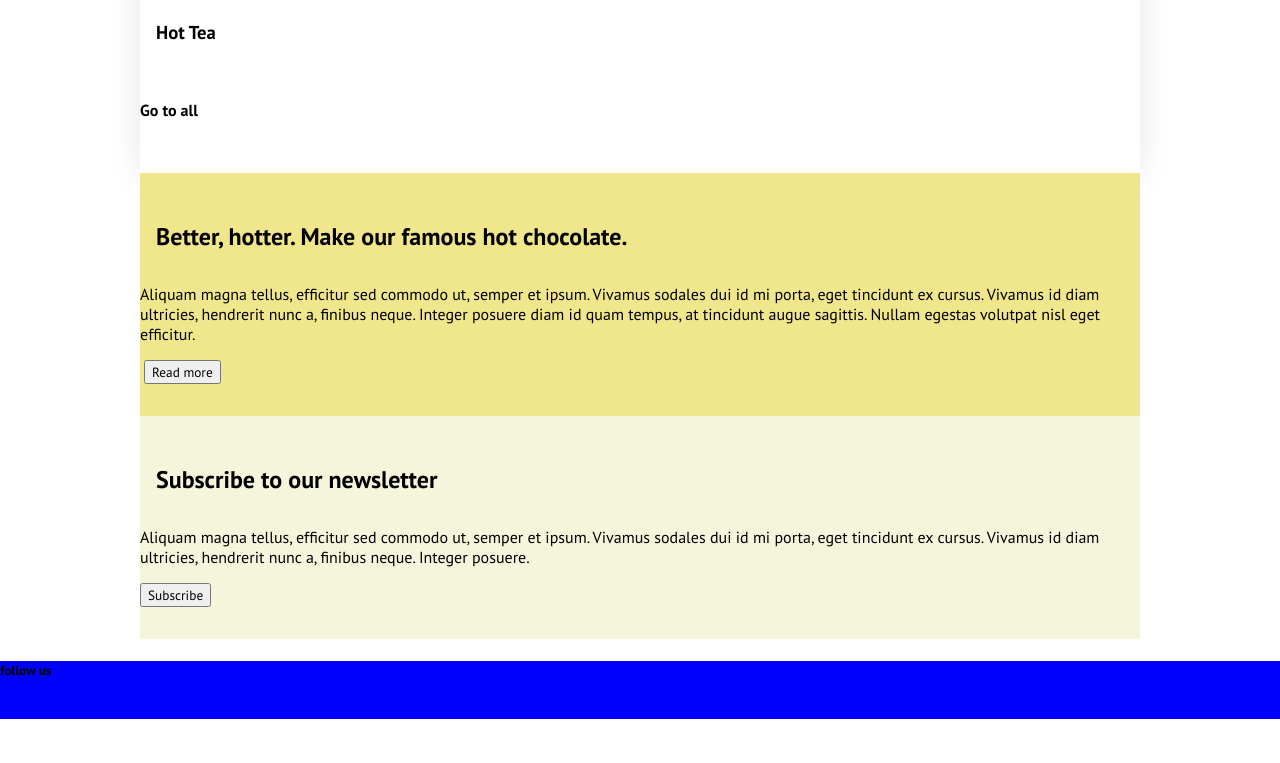
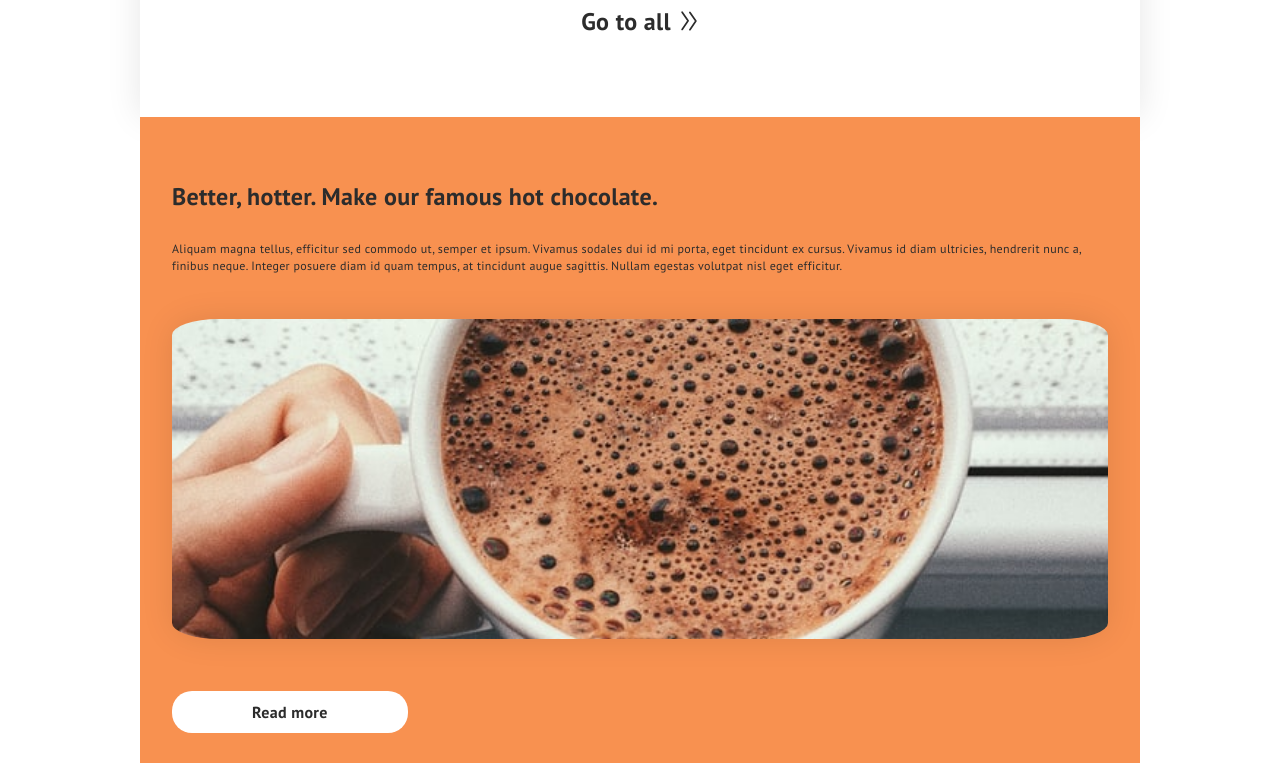
Before and after one commit to feliciaabelsson/inlamning-HTML-CSS, a plain HTML site: page index.html in a window 1280 px wide. Shown: the part 1717-2480 px from the top of the page. Before the commit the page ends 2436 px from the top, so only its background shows below. Drawn offline with nearby package versions, Linux system fonts and the light colour scheme; a web font is replaced by a local one.

Commit message:
first draft starter page mobile

```diff
--- a/css/style.css
+++ b/css/style.css
@@ -8,8 +8,9 @@
     --header-gradiant-overlay: linear-gradient(
         rgba(146, 131, 93, 0.3),
         rgba(146, 131, 93, 0.3));
-
-
+    --grid-gradiant-overlay: linear-gradient(
+        rgba(44, 44, 44, 1),
+        rgba(44, 44, 44, 1));
 }
 
 /*
@@ -25,8 +26,13 @@ h1 {
 
 h2 {
     font-size: 1.5rem;
-    padding: 1rem;
+    padding: 1rem 2rem;
     margin: 0;
+}
+
+p {
+    font-size: .75rem;
+    line-height: 1.1rem;
 }
 
 p,
@@ -36,13 +42,26 @@ h4,
 h5,
 a {
     font-family: 'PT Sans', sans-serif;
+    color: var(--dark-grey);
+    letter-spacing: .02rem;
 }
 
 article.basic-styling {
     max-width: var(--max-width);
     margin: 0 auto;
     width: 100%;
-    padding: 2rem 0;
+    padding: 3rem 0;
+}
+
+.btn {
+    border: none;
+    border-radius: 20px 20px;
+    font-size: 1rem;
+    padding: .7rem 5rem;
+    font-weight: 700;
+    cursor: pointer;
+    margin-top: 1rem;
+    margin-bottom: 1rem;
 }
 
 /*--x-- Global --x--*/
@@ -112,9 +131,26 @@ article.top-crafts h2{
 section.crafts-grid {
     display: grid;
     grid-template-columns: repeat(1, 1fr);
-    gap: 1rem;
+    gap: 2rem;
     margin: 0 auto;
-    padding: 1rem;
+    padding: 2rem;
+}
+
+section.crafts-grid article {
+    position: relative;
+    display: flex;
+    justify-content: center;
+    align-items: center;
+}
+
+section.crafts-grid article h3 {
+    position: absolute;
+    font-size: 2.5rem;
+    color: white;
+    font-weight: 700;
+    text-transform: uppercase;
+    letter-spacing: .2rem;
+    text-shadow: 0 0 .5rem rgba(0,0,0,.2);
 }
 
 section.crafts-grid figure {
@@ -129,26 +165,97 @@ section.crafts-grid figure img {
     object-position: center;
 }
 
+section.go-to-all-crafts {
+    display: flex;
+    font-size: 1.5rem;
+    justify-content: center;
+    align-items: center;
+}
+
+section.go-to-all-crafts img {
+    width: 20px;
+    height: 20px;
+    padding-left: .5rem;
+}
 
 /*--x-- Article Top Crafts --x--*/
 
 
 /*----- Article Hot Chocolate -----*/
 article.hot-chocolate {
-    background: khaki;
+    background: var(--orange);
 }
+
+article.hot-chocolate p {
+    padding: 0 2rem;
+}
+
+article.hot-chocolate figure {
+   margin: 0;
+   padding: 2rem;
+}
+
+article.hot-chocolate figure img {
+    border-radius: 5% 5%;
+    width: 100%;
+    height: 20rem;
+    object-fit: cover;
+    object-position: center;
+    box-shadow: 0 0 2rem rgba(0,0,0, .1);
+}
+
+article.hot-chocolate button {
+    margin-left: 2rem;
+    background: white;
+}
+
 /*--x-- Article Hot Chocolate --x--*/
 
 
 /*----- Article Subscribe -----*/
 article.subscribe {
-    background: beige;
+    background: var(--dark-grey);
+    text-align: center;
 }
+
+article.subscribe h2,
+article.subscribe p,
+article.subscribe a {
+    color: white;
+}
+
+article.subscribe p {
+    padding: 0 3rem;
+}
+
+article.subscribe .btn {
+    background: var(--orange);
+}
+
 /*--x-- Article Subscribe --x--*/
 
 
 /*----- Main Footer -----*/
 footer {
-    background: blue;
+    background: var(--grey);
+}
+
+footer h5 {
+    margin: 0;
+    padding-bottom: 1rem;
+    color: white;
+}
+
+footer  {
+    display: flex;
+    flex-direction: column;
+    align-items: center;
+    padding-bottom: 2rem;
+    padding-top: 2rem;
+}
+
+footer .social-media ion-icon {
+    color: white;
+    padding: 0 .5rem;
 }
 /*--x-- Main Footer --x--*/
--- a/index.html
+++ b/index.html
@@ -6,6 +6,7 @@
     <meta http-equiv="X-UA-Compatible" content="ie=edge">
     <title>Autumn craftings</title>
 
+    <link rel="icon" href="./img/leaf-outline.svg" type="image/gif" sizes="16x16">
     <link href="https://fonts.googleapis.com/css2?family=Chela+One&family=Englebert&family=PT+Sans:ital,wght@0,400;0,700;1,400&display=swap" rel="stylesheet">
     <link rel="stylesheet" href="css/style.css">
 </head>
@@ -52,7 +53,7 @@
         </section>
         <section class="go-to-all-crafts">
             <h4>Go to all</h4>
-            <aside></aside>
+            <img src="./img/arrows.svg" alt="arrow">
         </section>
     </article>
 
@@ -64,7 +65,7 @@
             ex cursus. Vivamus id diam ultricies, hendrerit nunc a, finibus neque.
             Integer posuere diam id quam tempus, at tincidunt augue sagittis.
             Nullam egestas volutpat nisl eget efficitur.</p>
-        <img src="" alt="">
+        <figure><img src="./img/hot-chocolate.jpg" alt="hot chocolate"></figure>
         <button class="btn btn-white">
             <a>Read more</a>
         </button>
@@ -85,9 +86,9 @@
     <footer>
         <h5>follow us</h5>
         <section class="social-media">
-            <img src="" alt="">
-            <img src="" alt="">
-            <img src="" alt="">
+            <ion-icon name="logo-facebook"></ion-icon>
+            <ion-icon name="logo-instagram"></ion-icon>
+            <ion-icon name="logo-pinterest"></ion-icon>
         </section>
     </footer>
 
```
Also changed, not shown: img/arrows.svg (added), img/hot-chocolate.jpg (added), img/leaf-outline.svg (added).
